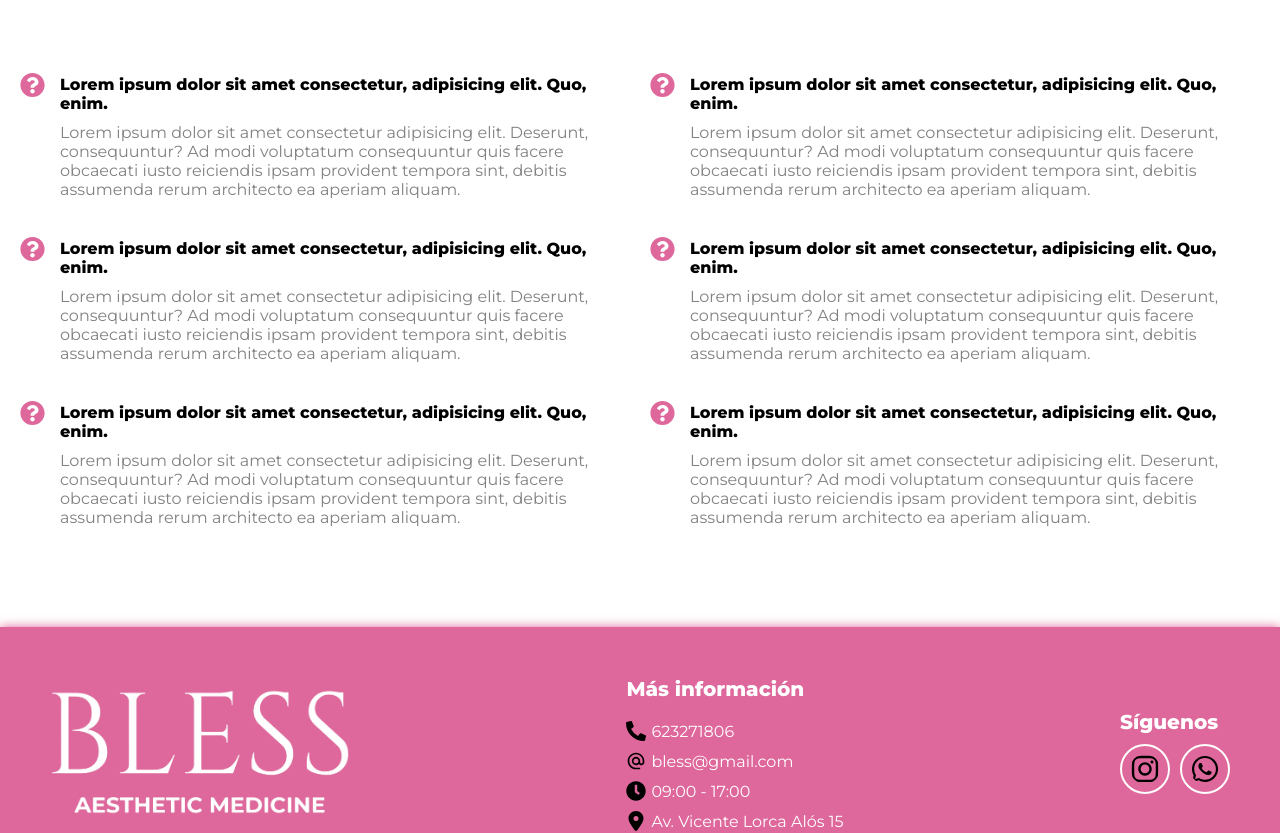
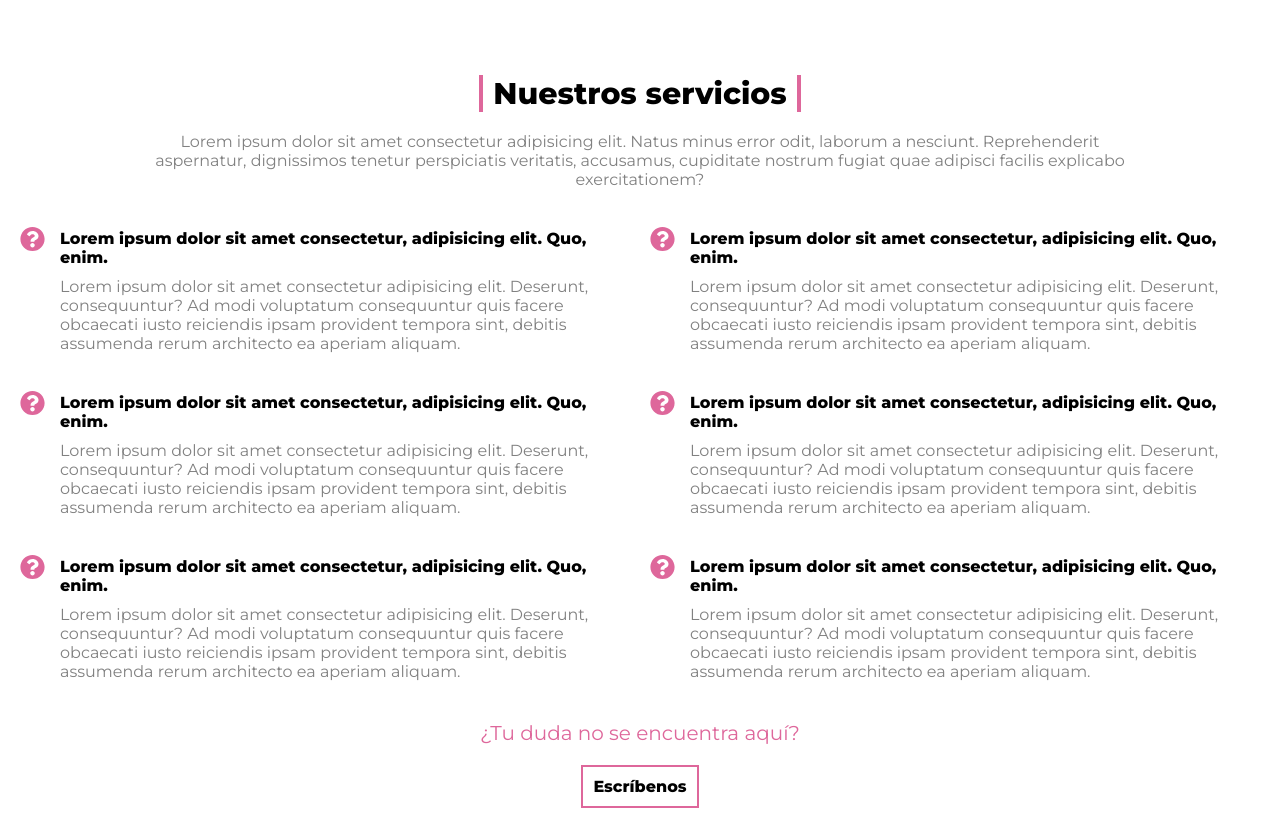
Before and after one commit to Gaston-Valentini/bless-client, a React (Vite) app: page /questions in a window 1280 px wide. Shown: the part 380-1213 px from the top of the page. Built offline with nearby package versions, Linux system fonts and the light colour scheme.

Commit message:
Fix: Small design details fixed.

```diff
--- a/src/sections/FrequentlyQuestions/FrequentlyQuestions.jsx
+++ b/src/sections/FrequentlyQuestions/FrequentlyQuestions.jsx
@@ -5,11 +5,29 @@ import QuestionCard from "../../components/QuestionCard/QuestionCard";
 export default function FrequentlyQuestions() {
     return (
         <section className={style.container}>
+            <div className={style.title}>
+                <div className={style.titleMain}>
+                    <hr />
+                    <p>Nuestros servicios</p>
+                    <hr />
+                </div>
+                <p className={style.titleText}>
+                    Lorem ipsum dolor sit amet consectetur adipisicing elit. Natus minus error odit, laborum a nesciunt.
+                    Reprehenderit aspernatur, dignissimos tenetur perspiciatis veritatis, accusamus, cupiditate nostrum fugiat
+                    quae adipisci facilis explicabo exercitationem?
+                </p>
+            </div>
             <div className={style.questions}>
                 {questions.map((question) => (
                     <QuestionCard key={question.id} question={question.question} answer={question.answer} />
                 ))}
             </div>
+            <div className={style.contact}>
+                <p className={style.contactText}>¿Tu duda no se encuentra aquí?</p>
+                <a href="#" className={style.contactLink}>
+                    Escríbenos
+                </a>
+            </div>
         </section>
     );
 }
--- a/src/sections/FrequentlyQuestions/FrequentlyQuestions.module.css
+++ b/src/sections/FrequentlyQuestions/FrequentlyQuestions.module.css
@@ -3,6 +3,36 @@
     display: flex;
     flex-direction: column;
     align-items: center;
+    gap: 40px;
+}
+
+.title {
+    max-width: 1000px;
+    display: flex;
+    flex-direction: column;
+    align-items: center;
+    gap: 20px;
+}
+
+.titleMain {
+    display: flex;
+    justify-content: center;
+    gap: 10px;
+}
+
+.titleMain p {
+    text-align: center;
+    font-size: 30px;
+    font-weight: 800;
+}
+
+.titleMain hr {
+    border: 2px solid var(--rose);
+}
+
+.titleText {
+    text-align: center;
+    color: var(--grey);
 }
 
 .questions {
@@ -13,13 +43,36 @@
     column-gap: 20px;
 }
 
-@media (max-width: 991px) {
+.contact {
+    display: flex;
+    flex-direction: column;
+    align-items: center;
+    gap: 20px;
+}
+
+.contactText {
+    color: var(--rose);
+    font-size: 20px;
+}
+
+.contactLink {
+    padding: 10px;
+    text-decoration: none;
+    font-weight: 800;
+    color: black;
+    border: 2px solid var(--rose);
+}
+
+.contactLink:hover {
+    color: white;
+    background-color: var(--rose);
+    transition: 0.3s;
+}
+
+@media (max-width: 767px) {
     .container {
         padding: 50px 20px;
     }
-}
-
-@media (max-width: 767px) {
     .questions {
         grid-template-columns: 1fr;
     }
--- a/src/sections/Reviews/Reviews.module.css
+++ b/src/sections/Reviews/Reviews.module.css
@@ -86,3 +86,9 @@
     font-size: 20px;
     color: var(--rose);
 }
+
+@media (max-width: 767px) {
+    .container {
+        padding: 50px 20px;
+    }
+}
--- a/src/sections/ServicesList/ServicesList.module.css
+++ b/src/sections/ServicesList/ServicesList.module.css
@@ -40,3 +40,9 @@
     flex-direction: column;
     gap: 20px;
 }
+
+@media (max-width: 767px) {
+    .container {
+        padding: 50px 20px;
+    }
+}
```
